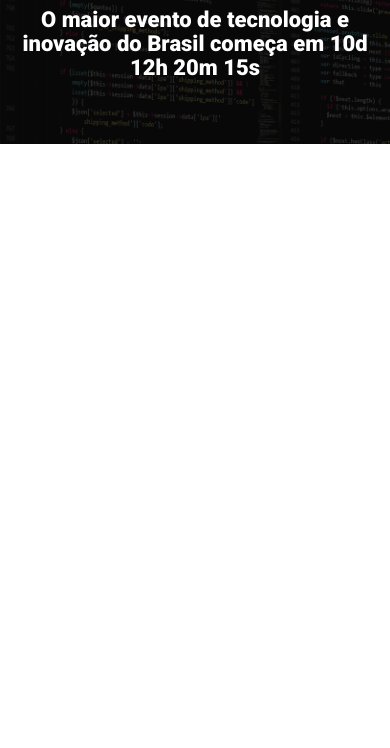
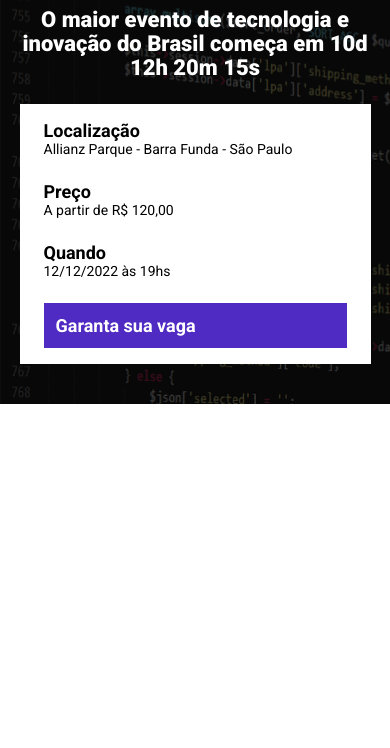
Before and after one commit to ClaudioFerreir/EBAC_talks, a website built with Parcel: page src/index.html in a window 390 px wide. Shown: the part 96-844 px from the top of the page. Built offline with nearby package versions, Linux system fonts and the light colour scheme.

Commit message:
infos-bar concluida

```diff
--- a/src/index.html
+++ b/src/index.html
@@ -20,6 +20,25 @@
       <p class="hero__text">
         O maior evento de tecnologia e inovação do Brasil começa em 10d 12h 20m 15s
       </p>
+      <div class="infos-bar">
+        <ul class="infos-bar__infos">
+          <li class="infos-bar__infos__item">
+            <b>Localização</b>
+            Allianz Parque - Barra Funda - São Paulo
+          </li>
+          <li class="infos-bar__infos__item">
+            <b>Preço</b>
+            A partir de R$ 120,00
+          </li>
+          <li class="infos-bar__infos__item">
+            <b>Quando</b>
+            12/12/2022 às 19hs
+          </li>
+        </ul>
+        <a href="#" class="button button--primary">
+          Garanta sua vaga
+        </a>
+      </div>
     </div>
   </header>
 </body>
--- /dev/null
+++ b/src/styles/components/_buttons.scss
@@ -0,0 +1,23 @@
+.button {
+  padding: 12px;
+  font-size: 18px;
+  font-weight: bold;
+  text-decoration: none;
+  text-align: center;
+  white-space: nowrap;
+
+  &--primary {
+    color: #fff;
+    background-color: #4F2AC3;
+  }
+
+  @media (max-width: 640px) {
+    display: block;
+    width: 100%;
+  }
+
+  @media (max-width: 1024px) {
+    display: flex;
+    align-items: center;
+  }
+}
--- /dev/null
+++ b/src/styles/components/_infos_bar.scss
@@ -0,0 +1,40 @@
+.infos-bar {
+  padding: 16px 24px;
+  background-color: #fff;
+  display: flex;
+  justify-content: space-between;
+
+  &__infos {
+    display: flex;
+    gap: 40px;
+
+    &__item {
+      font-size: 14px;
+      color: #000;
+
+      b {
+        color: #000;
+        font-size: 18px;
+        display: block;
+      }
+    }
+  }
+
+  @media (max-width: 640px) {
+    display: block;
+
+    &__infos {
+      display: block;
+
+      &__item {
+        margin-bottom: 24px;
+      }
+    }
+  }
+
+  @media (max-width: 1024px) {
+    &__infos {
+      gap: 24px;
+    }
+  }
+}
--- a/src/styles/main.scss
+++ b/src/styles/main.scss
@@ -1,4 +1,6 @@
 @use 'hero';
+@use './components/infos_bar';
+@use './components/buttons';
 
 * {
   margin: 0;
@@ -6,6 +8,7 @@
   box-sizing: border-box;
   font-family: Roboto, sans-serif;
   color: #fff;
+  list-style: none;
 }
 
 .container {
```
